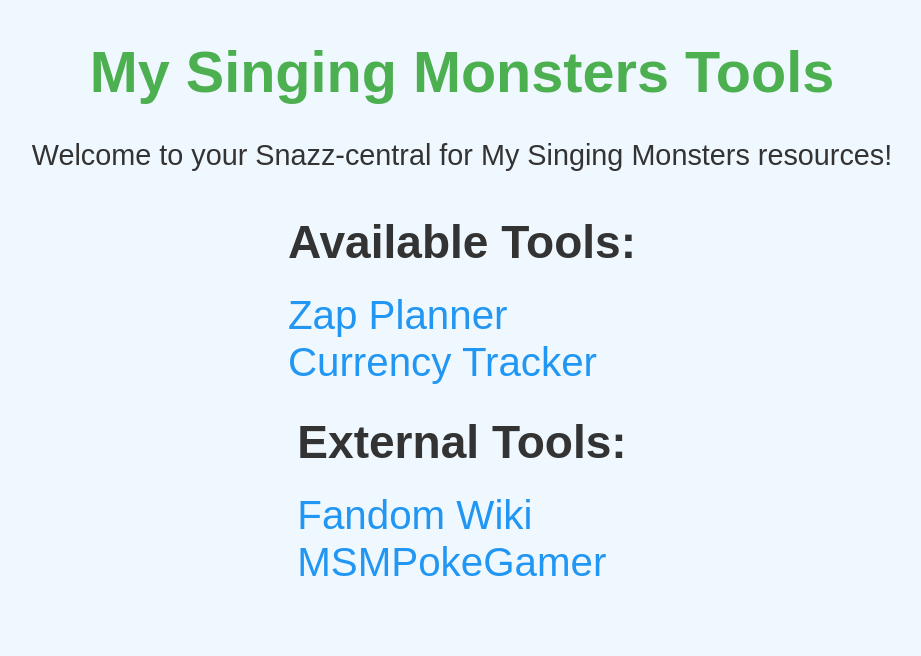
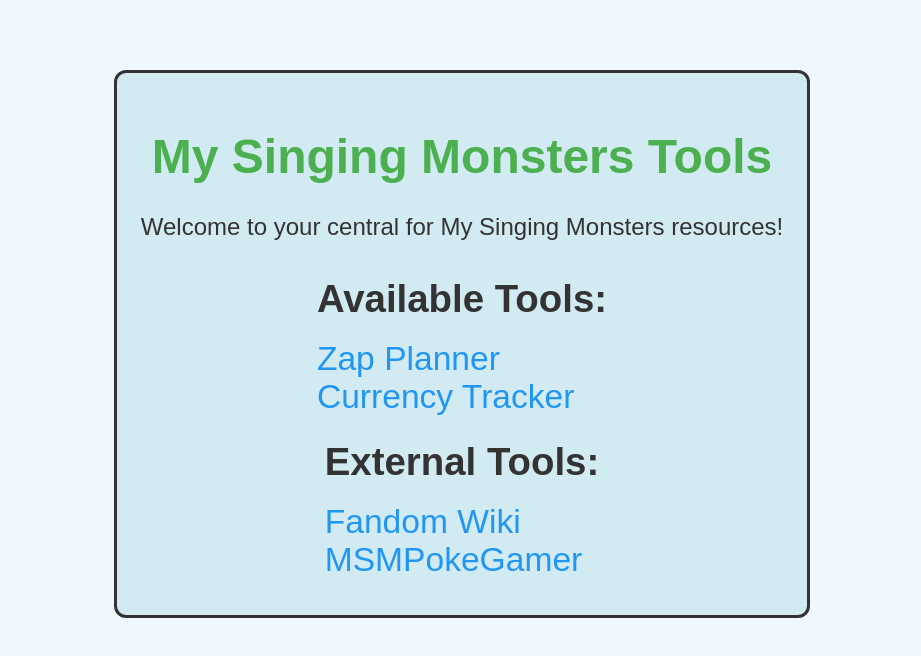
Before and after one commit to Loppan45/msm.tools, a plain HTML site: page index.html in a window 1280 px wide. Shown: the whole page, without its empty margins (178-1099 px from the left). Drawn offline with Linux system fonts and the light colour scheme.

Commit message:
Style changes

```diff
--- a/assets/style.css
+++ b/assets/style.css
@@ -6,7 +6,7 @@ body {
     min-height: 100vh;
     margin: 0;
     font-family: Arial, sans-serif;
-    font-size: clamp(0.8rem, 2.5vw, 1.8rem);
+    font-size: min(2.5vw, 3vh);
     background-color: #f0f8ff;
     color: #333;
 }
@@ -14,8 +14,13 @@ body {
 .container {
     display: flex;
     flex-direction: column;
-    margin-bottom: 30vh;
+    padding: 1em;
+    margin-bottom: 20vh;
+    margin-top: 2em;
     align-items: center;
+    background-color: #d2ebf3;
+    border: 0.15em solid currentColor;
+    border-radius: 0.5em;
 }
 
 .title {
@@ -48,10 +53,6 @@ h2 {
     font-size: 1.6em;
 }
 
-p {
-
-}
-
 a {
     color: #2196f3;
     text-decoration: none;
--- a/index.html
+++ b/index.html
@@ -10,7 +10,7 @@
 <div class="container">
     <div class="title">
         <h1>My Singing Monsters Tools</h1>
-        <p>Welcome to your Snazz-central for My Singing Monsters resources!</p>
+        <p>Welcome to your central for My Singing Monsters resources!</p>
     </div>
     <div class="tools-list">
         <h2>Available Tools:</h2>
```
